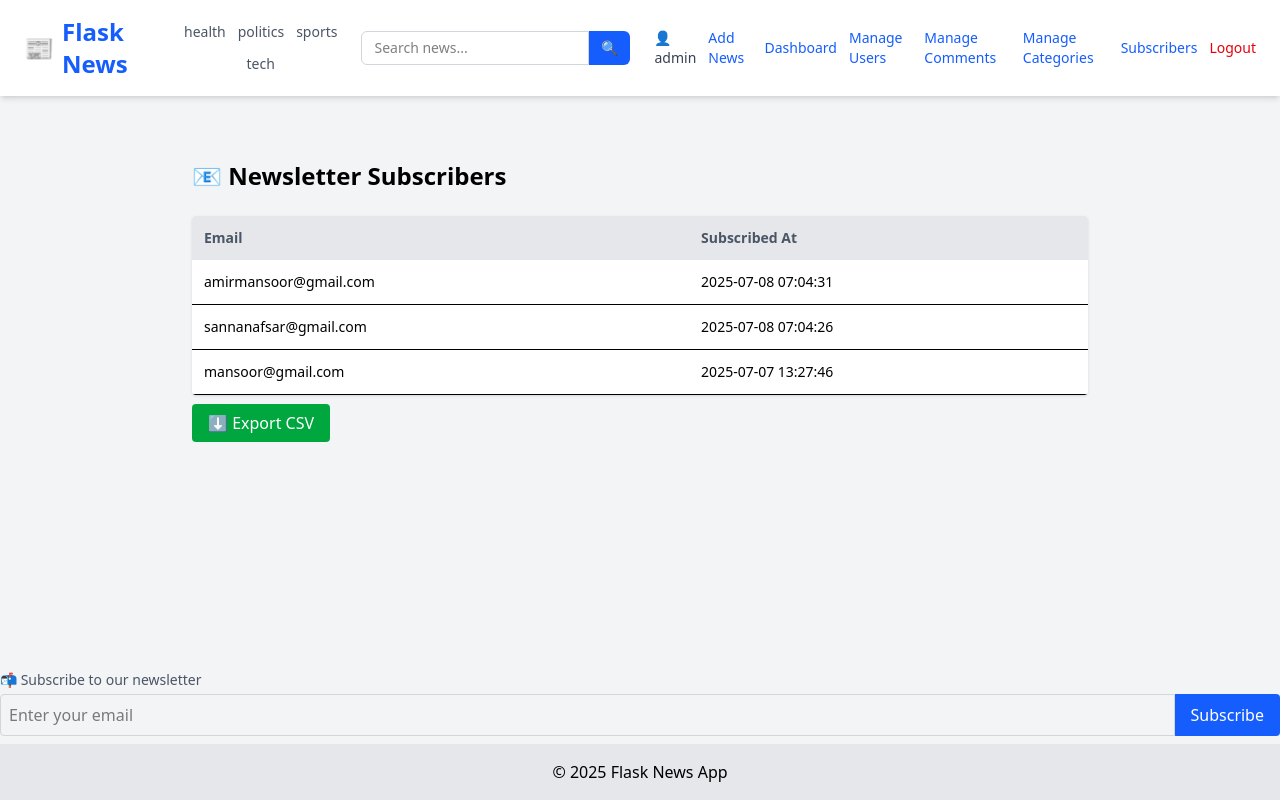
After one commit to amir-mansoor/news-web-app-with-flask, a Flask app: page /subscribers in a window 1280 px wide. The commit adds this page. Run offline with Flask 3, Linux system fonts and the light colour scheme; a user stored in the database is signed in; data comes from the database, SQL or seed files in the repository; both versions use the stored data as it was after the commit.

Commit message:
completed

```diff
--- a/app/admin_routes.py
+++ b/app/admin_routes.py
@@ -288,3 +288,42 @@ def delete_category(category_id):
 
     flash("Category deleted.")
     return redirect(url_for('admin.manage_categories'))
+
+
+@admin.route('/subscribers')
+@login_required
+@admin_only
+def view_subscribers():
+    conn = sqlite3.connect(current_app.config['DATABASE'])
+    c = conn.cursor()
+    c.execute("SELECT email, created_at FROM subscribers ORDER BY created_at DESC")
+    subscribers = c.fetchall()
+    conn.close()
+    return render_template('admin/subscribers.html', subscribers=subscribers)
+
+
+@admin.route('/subscribers/export')
+@login_required
+@admin_only
+def export_subscribers():
+    import csv
+    from flask import Response
+    conn = sqlite3.connect(current_app.config['DATABASE'])
+    c = conn.cursor()
+    c.execute("SELECT email, created_at FROM subscribers ORDER BY created_at DESC")
+    rows = c.fetchall()
+    conn.close()
+
+    def generate():
+        data = csv.writer(open('/tmp/subscribers.csv', 'w', newline=''))
+        yield 'Email,Subscribed At\n'
+        for row in rows:
+            yield f"{row[0]},{row[1]}\n"
+
+    return Response(
+        generate(),
+        mimetype='text/csv',
+        headers={
+            "Content-Disposition": "attachment; filename=subscribers.csv"
+        }
+    )
--- /dev/null
+++ b/app/templates/admin/subscribers.html
@@ -0,0 +1,35 @@
+{% extends "layout.html" %} {% block title %}Newsletter Subscribers{% endblock
+%} {% block content %}
+<div class="max-w-4xl mx-auto mt-10">
+  <h1 class="text-2xl font-bold mb-6">📧 Newsletter Subscribers</h1>
+
+  {% if subscribers %}
+  <table class="w-full bg-white rounded shadow overflow-hidden">
+    <thead class="bg-gray-200 text-left text-sm text-gray-600">
+      <tr>
+        <th class="p-3">Email</th>
+        <th class="p-3">Subscribed At</th>
+      </tr>
+    </thead>
+    <tbody class="text-sm">
+      {% for sub in subscribers %}
+      <tr class="border-b">
+        <td class="p-3">{{ sub[0] }}</td>
+        <td class="p-3">{{ sub[1] }}</td>
+      </tr>
+      {% endfor %}
+    </tbody>
+  </table>
+  <div class="mb-4 mt-4">
+    <a
+      href="{{ url_for('admin.export_subscribers') }}"
+      class="bg-green-600 text-white px-4 py-2 rounded hover:bg-green-700"
+    >
+      ⬇️ Export CSV
+    </a>
+  </div>
+  {% else %}
+  <p class="text-gray-600">No subscribers found.</p>
+  {% endif %}
+</div>
+{% endblock %}
--- a/app/templates/layout.html
+++ b/app/templates/layout.html
@@ -87,6 +87,11 @@
         >
           Manage Categories</a
         >
+        <a
+          href="{{ url_for('admin.view_subscribers') }}"
+          class="text-blue-600 hover:underline"
+          >Subscribers</a
+        >
         {% endif %}
         <a href="/logout" class="text-red-600 hover:underline">Logout</a>
         {% else %}
@@ -106,7 +111,7 @@
       {% endif %} {% endwith %} {% block content %}{% endblock %}
     </main>
 
-    <div class="container mx-auto">
+    <div class="container mx-auto mb-2">
       <form action="{{ url_for('user.subscribe') }}" method="POST" class="mt-4">
         <label class="block text-sm text-gray-600 mb-1"
           >📬 Subscribe to our newsletter</label
```
Also changed, not shown: app/models.py (line endings or trailing spaces), instance/news.db.
